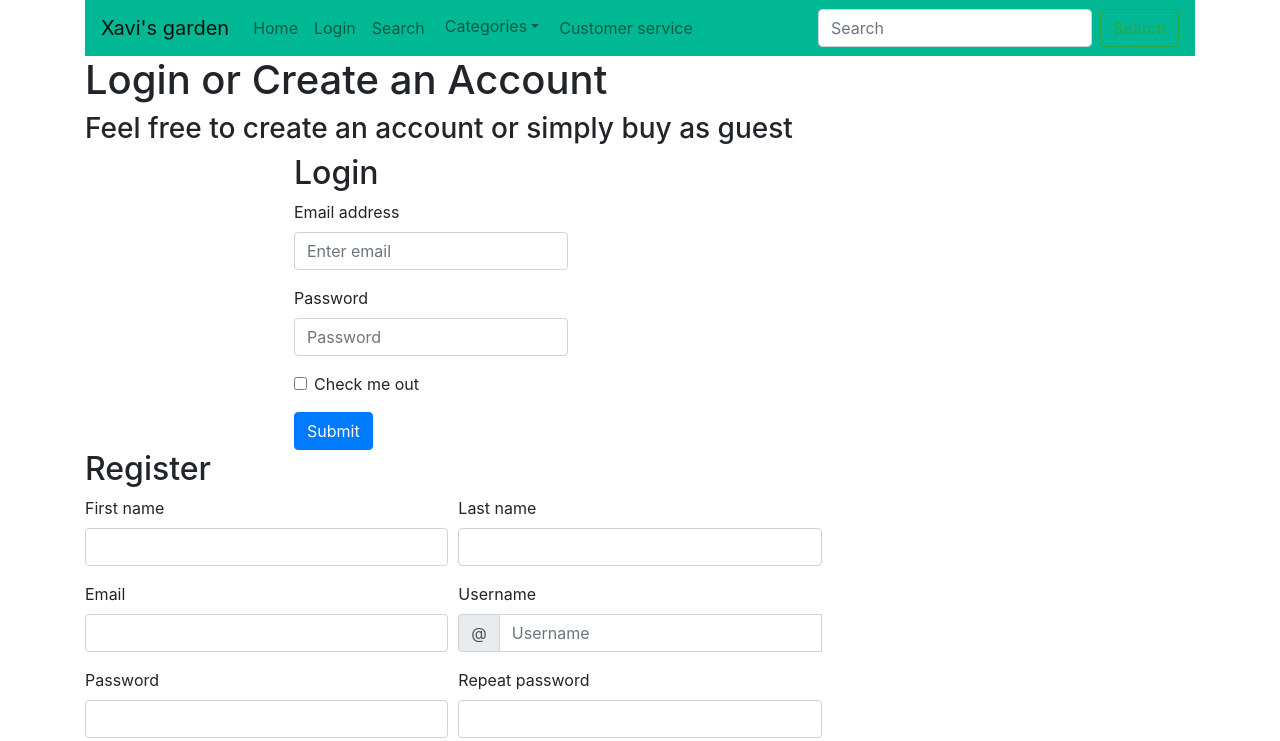
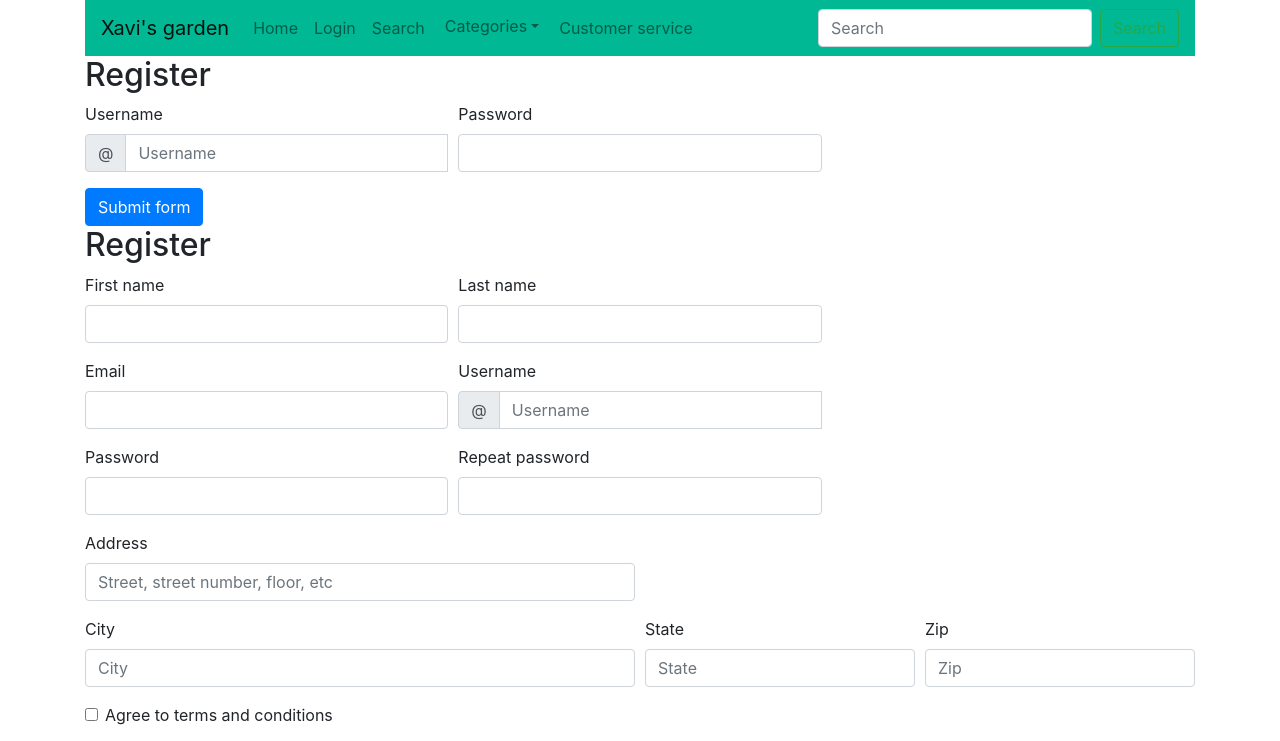
Before and after one commit to xcaparros89/shopping-page, a React (Create React App) app: page /login in a window 1280 px wide. Shown: the top 741 px of the page. Built offline with nearby package versions, Linux system fonts and the light colour scheme.

Commit message:
validations login done

```diff
--- a/src/components/Login/Login.tsx
+++ b/src/components/Login/Login.tsx
@@ -1,59 +1,13 @@
 import React, { useEffect, useState, ReactElement } from "react";
-import Form from "react-bootstrap/Form";
-import Button from "react-bootstrap/Button";
 import './LoginStyle.css'
 import RegisterForm from '../forms/RegisterForm';
+import LoginForm from '../forms/LoginForm';
 interface Props {}
 
 export default function Login({}: Props): ReactElement {
-  let [login, setLogin] = useState({email:'', password:''});
-  let [register, setRegister] = useState({email:'', password:'', repeatPassword:'', validated:false});
-
-  let handleLoginSubmit = (event:any) => {
-    event.preventDefault();
-    console.log(login);
-  };
-
-
-  let handleLoginChange = (event:any) => {
-    const { name, value } = event.target;
-    console.log(name)
-    setLogin(login=>({...login, [name]:value}))
-  };
-  let handleRegisterChange = (event:any) => {
-    const { name, value } = event.target;
-    console.log(name)
-    setRegister(register=>({...register, [name]:value}))
-  };
-
   return (
     <div>
-      <h1>Login or Create an Account</h1>
-      <h3>Feel free to create an account or simply buy as guest</h3>
-      <div className="forms-container">
-        <div className="form">
-          <h2>Login</h2>
-          <Form onSubmit={handleLoginSubmit}>
-            <Form.Group controlId="formBasicEmail">
-              <Form.Label>Email address</Form.Label>
-              <Form.Control type="email" name="email" placeholder="Enter email" onChange={handleLoginChange}/>
-            </Form.Group>
-            <Form.Group controlId="formBasicPassword">
-              <Form.Label>Password</Form.Label>
-              <Form.Control type="password" name="password" placeholder="Password" onChange={handleLoginChange}/>
-            </Form.Group>
-            <Form.Group controlId="formBasicCheckbox">
-              <Form.Check type="checkbox" label="Check me out" />
-            </Form.Group>
-            <Button variant="primary" type="submit">
-              Submit
-            </Button>
-          </Form>
-        </div>
-        <div className="form">
-
-        </div>
-      </div>
+      <LoginForm />
       <RegisterForm />
     </div>
   );
--- /dev/null
+++ b/src/components/forms/LoginForm.tsx
@@ -0,0 +1,91 @@
+import React, { ReactElement } from 'react';
+import Form from "react-bootstrap/Form";
+import Button from "react-bootstrap/Button";
+import Col from "react-bootstrap/Col";
+import InputGroup from "react-bootstrap/InputGroup";
+import { Formik } from "formik";
+import auth from "../../lib/auth";
+import {LoginValues} from '../../interfaces';
+import {loginSchema} from './validationForms';
+
+export default function LoginForm({}: any): ReactElement {
+            const initialValues: LoginValues = {
+              username: "",
+              password: ""
+            };
+            let handleRegisterSubmit = async (values: LoginValues) => {
+              console.log(values);
+              let login = await auth.login({
+                username: values.username,
+                password: values.password,
+              });
+              console.log(login);
+            };
+            return (
+              <Formik
+                validationSchema={loginSchema}
+                onSubmit={(values: LoginValues) => {
+                  handleRegisterSubmit(values);
+                }}
+                initialValues={initialValues}
+              >
+                {({
+                  handleSubmit,
+                  handleChange,
+                  handleBlur,
+                  values,
+                  touched,
+                  isValid,
+                  errors,
+                }) => (
+                  <>
+                    <h2>Register</h2>
+                    <Form noValidate onSubmit={handleSubmit}>
+                    <Form.Row>
+                        <Form.Group as={Col} md="4" controlId="validationFormikUsername">
+                          <Form.Label>Username</Form.Label>
+                          <InputGroup hasValidation>
+                            <InputGroup.Prepend>
+                              <InputGroup.Text id="inputGroupPrepend">@</InputGroup.Text>
+                            </InputGroup.Prepend>
+                            <Form.Control
+                              type="text"
+                              placeholder="Username"
+                              aria-describedby="inputGroupPrepend"
+                              name="username"
+                              value={values.username}
+                              onChange={handleChange}
+                              isValid={touched.username && !errors.username}
+                              isInvalid={!!errors.username}
+                            />
+                            <Form.Control.Feedback>Looks good!</Form.Control.Feedback>
+                            <Form.Control.Feedback type="invalid">
+                              {errors.username}
+                            </Form.Control.Feedback>
+                          </InputGroup>
+                        </Form.Group>
+                        <Form.Group as={Col} md="4" controlId="validationPassword">
+                          <Form.Label>Password</Form.Label>
+                          <Form.Control
+                            type="password"
+                            name="password"
+                            value={values.password}
+                            onChange={handleChange}
+                            isValid={touched.password && !errors.password}
+                            isInvalid={!!errors.password}
+                          />
+                          <Form.Control.Feedback type="valid">
+                            Looks good!
+                          </Form.Control.Feedback>
+                          <Form.Control.Feedback type="invalid">
+                            {errors.password}
+                          </Form.Control.Feedback>
+                        </Form.Group>
+                      </Form.Row>
+                      <Button type="submit">Submit form</Button>
+                    </Form>
+                  </>
+                )}
+              </Formik>
+            );
+          };
--- a/src/components/forms/validationForms.ts
+++ b/src/components/forms/validationForms.ts
@@ -16,3 +16,7 @@ export const registerSchema = yup.object().shape({
     .required("Password confirm is required"),
   terms: yup.bool().required().oneOf([true], "Terms must be accepted"),
 });
+export const loginSchema = yup.object().shape({
+  username: yup.string().required(),
+  password: yup.string().required()
+});
--- a/src/interfaces/index.ts
+++ b/src/interfaces/index.ts
@@ -10,4 +10,8 @@ export interface RegisterValues {
     state: string;
     zip: string;
     terms: boolean;
+  };
+export interface LoginValues {
+    username: string;
+    password: string;
   }
--- a/src/lib/auth.ts
+++ b/src/lib/auth.ts
@@ -35,6 +35,17 @@ class Auth {
       .post("/auth/signup", { username, email, password, address, name, surnames, city, state, zip })
       .then(({ data }: any) => data);
   }
+  login({
+    username,
+    password,
+  }: {
+    username: string;
+    password: string;
+  }) {
+    return this.auth
+      .post("/auth/login", { username, password})
+      .then(({ data }: any) => data);
+  }
 }
 
 const axiosRequestFunctions = new Auth();
```
